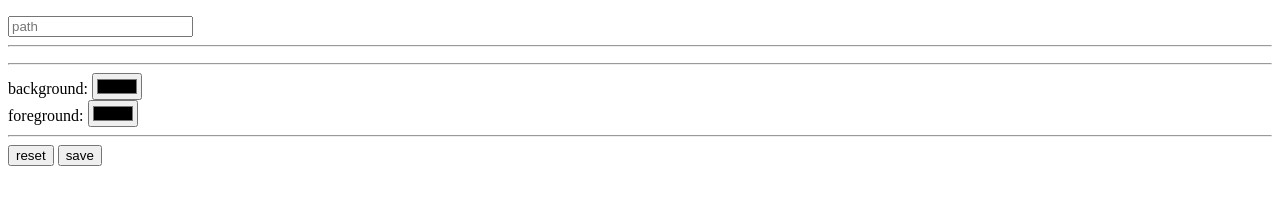
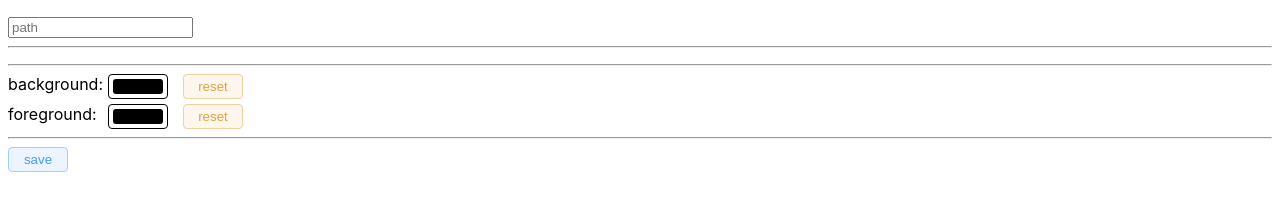
Before and after one commit to cosine7/Color-Changer-For-Webpage-Element, a browser extension: page public/panel.html in a window 1280 px wide. Drawn offline with Linux system fonts and the light colour scheme.

Commit message:
add styles

```diff
--- a/public/panel.html
+++ b/public/panel.html
@@ -5,6 +5,7 @@
   <meta http-equiv="X-UA-Compatible" content="IE=edge">
   <meta name="viewport" content="width=device-width, initial-scale=1.0">
   <script type="module" src="../scripts/panel.js"></script>
+  <link rel="stylesheet" href="../styles/panel.css">
   <title>Color Changer</title>
 </head>
 <body>
@@ -17,16 +18,17 @@
   <hr>
   <main>
     <div>
-      background:
+      <span>background:</span>
       <input type="color">
+      <button>reset</button>
     </div>
     <div>
-      foreground:
+      <span>foreground:</span>
       <input type="color">
+      <button>reset</button>
     </div>
   </main>
   <hr>
-  <button>reset</button>
   <button>save</button>
 </body>
 </html>
--- a/scripts/panel.js
+++ b/scripts/panel.js
@@ -25,6 +25,10 @@ let selector = null;
 const defaultColorCache = {};
 
 reset.addEventListener('click', () => {
+  if (!defaultColorCache[selector]) {
+    return;
+  }
+  // if ()
   defaultColorCache[selector]?.forEach(cssInjection => {
     chrome.scripting.removeCSS(cssInjection);
   });
@@ -58,7 +62,10 @@ function colorChanged(property, color) {
     target: { tabId: chrome.devtools.inspectedWindow.tabId },
     css: `${selector}{${property}:${color} !important;}`,
   };
-  defaultColorCache[selector]?.push(cssInjection);
+  if (defaultColorCache[selector][property]) {
+    chrome.scripting.removeCSS(defaultColorCache[selector][property]);
+  }
+  defaultColorCache[selector][property] = cssInjection;
   chrome.scripting.insertCSS(cssInjection);
 }
 
@@ -69,9 +76,7 @@ const events = {
   elementChanged(data) {
     selector = data.selector;
     title.textContent = `css selector: ${selector}`;
-    if (!defaultColorCache[selector]) {
-      defaultColorCache[selector] = [];
-    }
+    defaultColorCache[selector] = defaultColorCache[selector] || [];
     background.value = data.color.background;
     foreground.value = data.color.foreground;
   },
--- /dev/null
+++ b/styles/panel.less
@@ -0,0 +1,85 @@
+html, body {
+    font-family: -apple-system,BlinkMacSystemFont,"Segoe UI",Helvetica,Arial,sans-serif,"Apple Color Emoji","Segoe UI Emoji";
+}
+
+main {
+    :first-child {
+        margin-bottom: 5px;
+    }
+
+    div {
+        display: flex;
+        align-items: center;
+    }
+
+    span {
+        display: inline-block;
+        width: 100px;
+    }
+
+    input {
+        margin-right: 15px;
+	    -webkit-appearance: none;
+        background-color: transparent;
+        box-sizing: border-box;
+        height: 25px;
+        width: 60px;
+        border-radius: 4px;
+        padding: 0;
+        cursor: pointer;
+
+        &::-webkit-color-swatch-wrapper {
+            display: flex;
+            justify-content: center;
+            align-items: center;
+            padding: 4px;
+        }
+
+        &::-webkit-color-swatch {
+            border: none;
+            border-radius: 3px;
+            width: 100%;
+            height: 100%;
+        }
+    }
+
+    button {
+        border: 1px solid #f3d19e;
+        outline: none;
+        border-radius: 4px;
+        color: #E6A23C;
+        background-color: #fdf6ec;
+        cursor: pointer;
+        box-sizing: border-box;
+        width: 60px;
+        height: 25px;
+        padding: 0;
+        transition: all .1s;
+
+        &:hover {
+            color: white;
+            background-color: #E6A23C;
+            border-color: #E6A23C;
+        }
+    }
+}
+
+button {
+    border: 1px solid  #a0cfff;
+    outline: none;
+    border-radius: 4px;
+    color: #409eff;
+    background-color: #ecf5ff;
+    cursor: pointer;
+    box-sizing: border-box;
+    width: 60px;
+    height: 25px;
+    padding: 0;
+    transition: all .1s;
+
+    &:hover {
+        color: white;
+        background-color: #409eff;
+        border-color: #409eff;
+    }
+}
```
Also changed, not shown: styles/panel.css (added).
